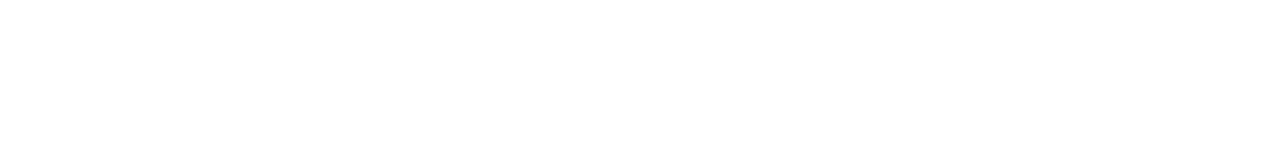
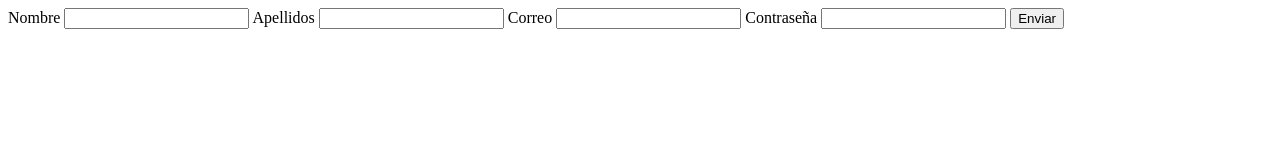
Before and after one commit to josedevelopr/learning-POOjs, a plain HTML site: page index.html in a window 1280 px wide. Drawn offline with Linux system fonts and the light colour scheme.

Commit message:
POO en js dentro de formularios

```diff
--- a/index.html
+++ b/index.html
@@ -5,9 +5,25 @@
     <script src="js/script.js"></script>
     <script src="js/clases.js"></script>
 
+
     <title>Document</title>
 </head>
 <body>
+    <form action="" id="formulario">
+        <label for="nombre">Nombre</label>
+        <input type="text" name="nombre" id="nombre">
 
+        <label for="apellidos">Apellidos</label>
+        <input type="text" name="apellidos" id="apellidos">
+
+        <label for="Correo">Correo</label>
+        <input type="text" name="Correo" id="Correo">
+
+        <label for="contrasena">Contraseña</label>
+        <input type="text" name="contrasena" id="contrasena">
+
+        <input type="submit" value="Enviar">
+    </form>
+    <script src="js/script-form.js"></script>
 </body>
 </html>
```
Also changed, not shown: js/script-form.js (added).
